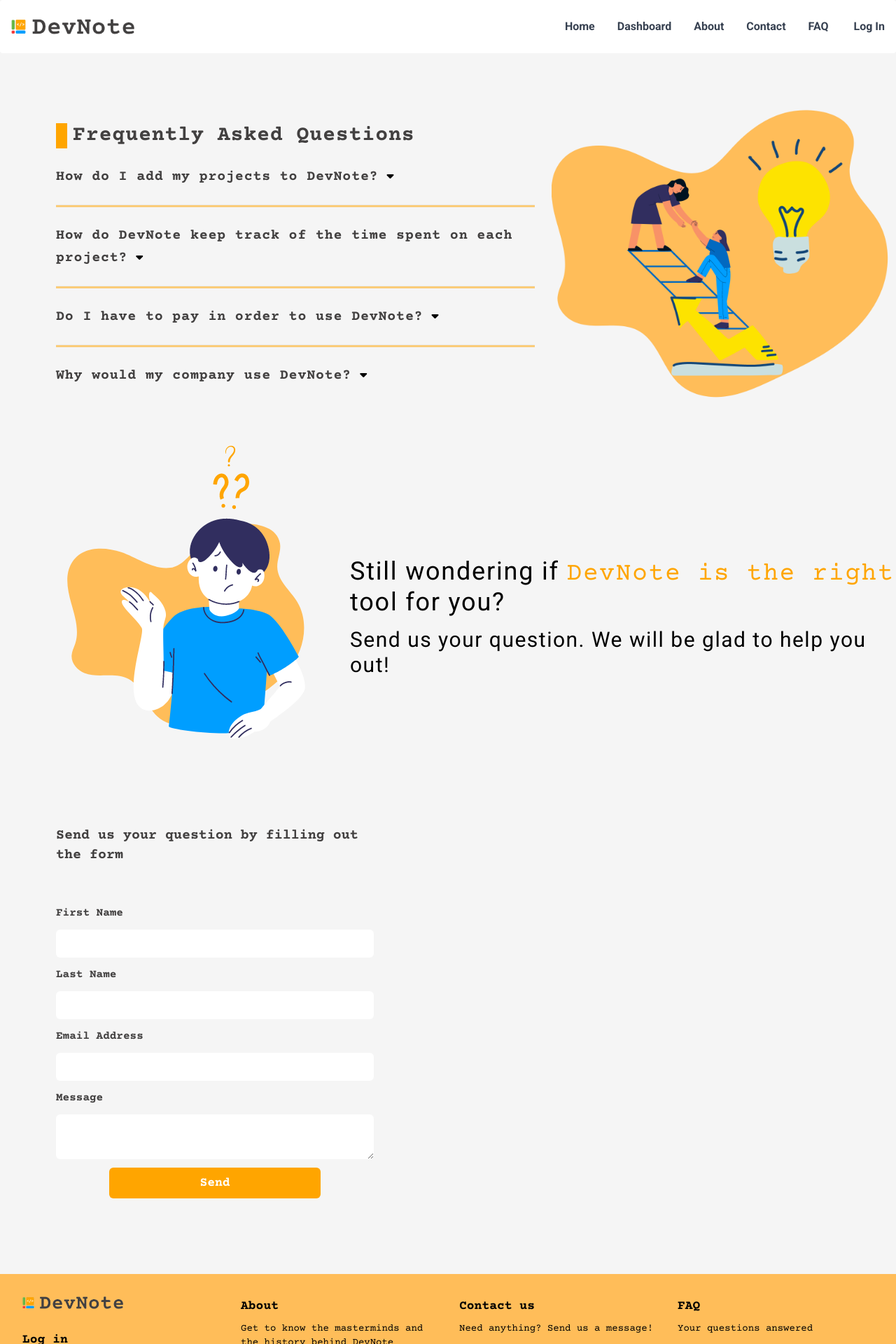
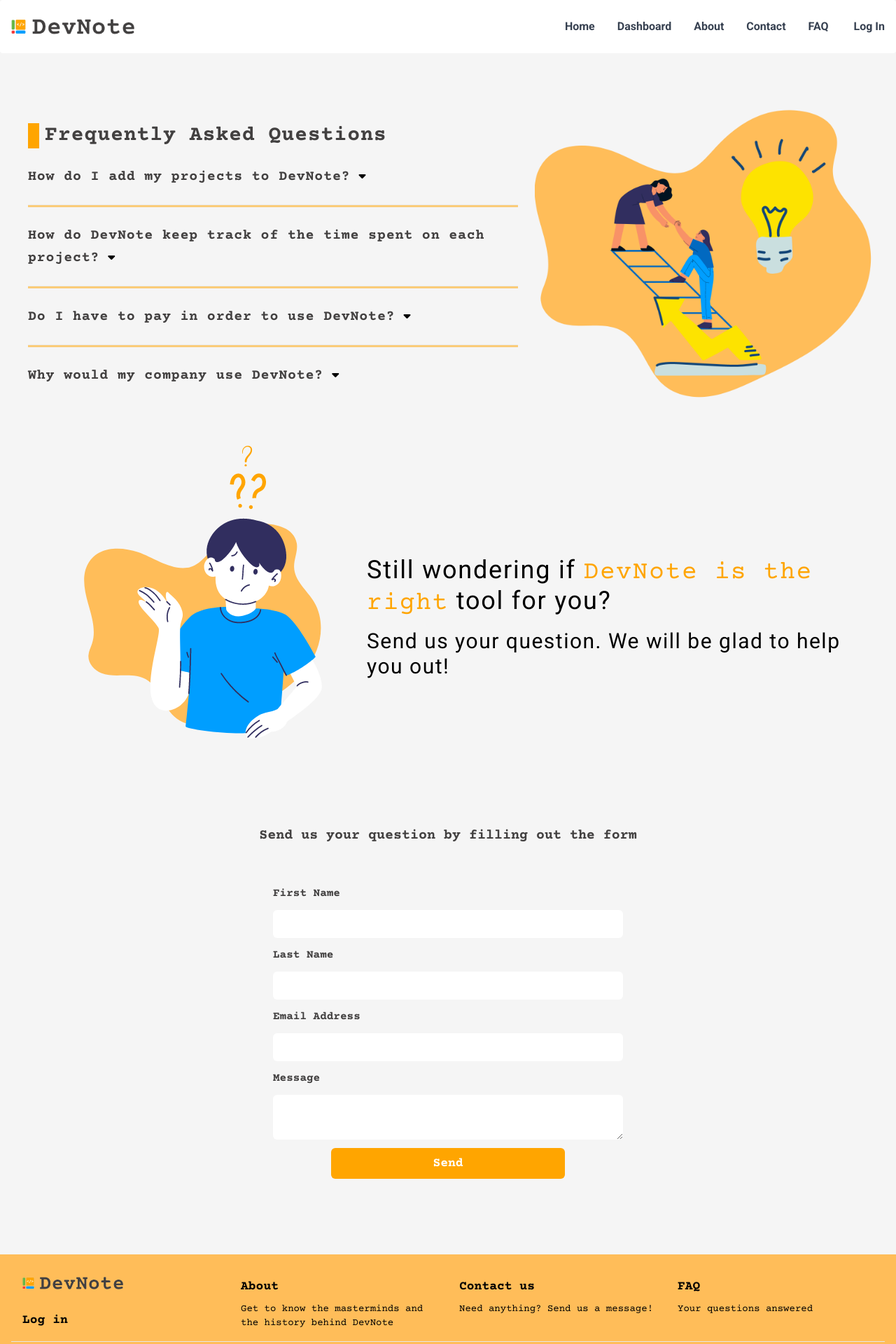
Before and after one commit to edukaki/devlist, a React (Create React App) app: page /faq in a window 1280 px wide. Shown: the top 1920 px of the page at 70% size. Built offline with nearby package versions, Linux system fonts and the light colour scheme; no server answers.

Commit message:
feat: adapt to larger screens

```diff
--- a/src/pages/About/index.jsx
+++ b/src/pages/About/index.jsx
@@ -6,8 +6,8 @@ import timeLineImg from "../../img/about/time-line.png";
 const About = () => {
     return (
         <main>
-            <section className='flex flex-col md:flex-row'>
-                <div className="m-auto p-4 md:py-16 md:pl-20 space-y-6 tracking-wider leading-8 xl:px-20">
+            <section className='container-bigger constainer-small flex flex-col md:flex-row'>
+                <div className="m-auto p-4 md:py-16 space-y-6 tracking-wider leading-8 xl:px-20">
 
                     <Heading type='headingOne' line='left' headingOneContent="About DevNote"></Heading>
 
@@ -24,8 +24,8 @@ const About = () => {
 
             </section>
 
-            <section className='flex flex-col md:flex-row'>
-                <div className="p-4 md:py-16 md:pl-20 space-y-6 mb-10 tracking-wider leading-8 xl:px-20">
+            <section className='container-bigger constainer-small flex flex-col md:flex-row'>
+                <div className="p-4 md:py-16 space-y-6 mb-10 tracking-wider leading-8 xl:px-20">
                     <Heading type='headingTwo' line='bottom' headingTwoContent="The History Behind"></Heading>
 
                     <ParagraphBlock width="lg:w-6/12" paragraphContent="In 2022 Eduardo Arakaki came up with the idea of creating a personal project management tool based on his need to keep track of his developer projects."></ParagraphBlock>
--- a/src/pages/Contact/index.jsx
+++ b/src/pages/Contact/index.jsx
@@ -8,7 +8,7 @@ const Contact = () => {
     return (
         <main>
 
-            <div className="max-w-[550px] p-4 md:py-16 md:pl-20 space-y-8">
+            <div className="container-bigger p-4 md:py-16 md:m-auto md:px-10 space-y-8">
                 <Heading type='headingOne' line='left' headingOneContent="Need anything? Get in touch. We can help!" />
 
                 <div className="space-y-6 text-center md:text-left">
@@ -18,7 +18,7 @@ const Contact = () => {
                 </div>
 
                 <div>
-                    <Heading type='headingTwo' headingTwoContent="Or send us a message. We would love to hear from you." />
+                    <div className='md:text-center'><Heading type='headingTwo' headingTwoContent="Or send us a message. We would love to hear from you." /></div>
                     <ContactForm />
                 </div>
             </div>
--- a/src/pages/Faq/index.jsx
+++ b/src/pages/Faq/index.jsx
@@ -9,8 +9,8 @@ import faqHelpImg from '../../img/faq/faq-help.png'
 const Faq = () => {
     return (
         <main>
-            <section className='flex flex-col md:flex-row'>
-                <div className="max-w-[550px] p-4 md:py-16 md:pl-20 xl:max-w-[1000px] pr-4 space-y-6 tracking-wider leading-8">
+            <section className='container-bigger container-small flex flex-col md:flex-row'>
+                <div className="p-4 md:py-16 pr-4 space-y-6 tracking-wider leading-8">
 
                     <Heading line='left' type='headingOne' headingOneContent="Frequently Asked Questions" />
 
@@ -38,7 +38,7 @@ const Faq = () => {
                 </div>
             </section>
 
-            <section className="flex flex-col-reverse justify-around md:flex-row max-w-[2000px] m-auto space-y-8">
+            <section className="container-bigger container-small flex flex-col-reverse justify-around md:flex-row m-auto space-y-8">
                 <img src={faqImg} alt="decorative question mark"></img>
 
                 <div className='flex flex-col text-center space-y-4 md:text-left md:place-content-center'>
@@ -48,8 +48,8 @@ const Faq = () => {
 
             </section>
 
-            <section className="max-w-[550px] p-4 md:py-16 md:pl-20 space-y-8">
-                <Heading type="headingTwo" headingTwoContent="Send us your question by filling out the form"></Heading>
+            <section className="container-bigger container-small p-4 md:py-16 space-y-8">
+                <div className='text-center'><Heading type="headingTwo" headingTwoContent="Send us your question by filling out the form" /></div>
                 <ContactForm />
             </section>
 
--- a/src/pages/Home/index.jsx
+++ b/src/pages/Home/index.jsx
@@ -78,7 +78,7 @@ const Home = () => {
                 </div>
             </section>
 
-            <section className="grid grid-rows-2">
+            <section className="container-bigger grid grid-rows-2">
                 <DevelopersCard
                 img={developersImg}
                 alt="developers-img"
```
